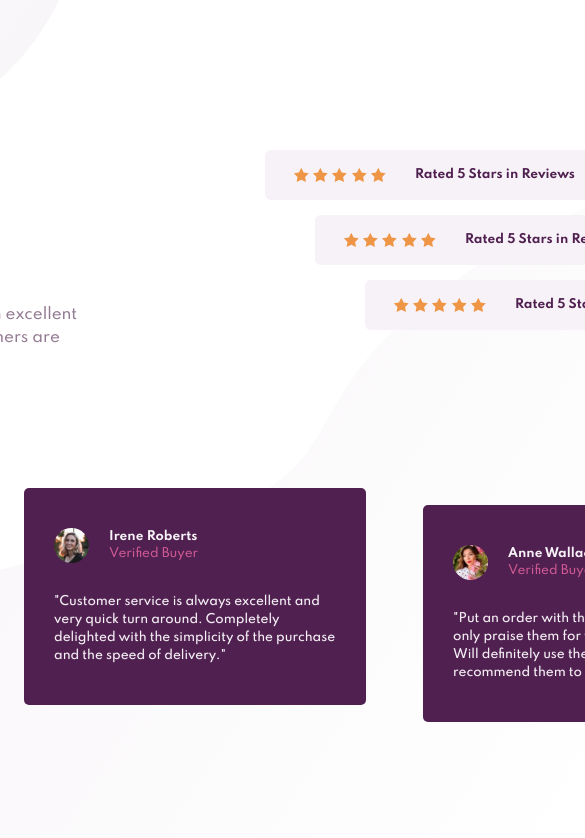
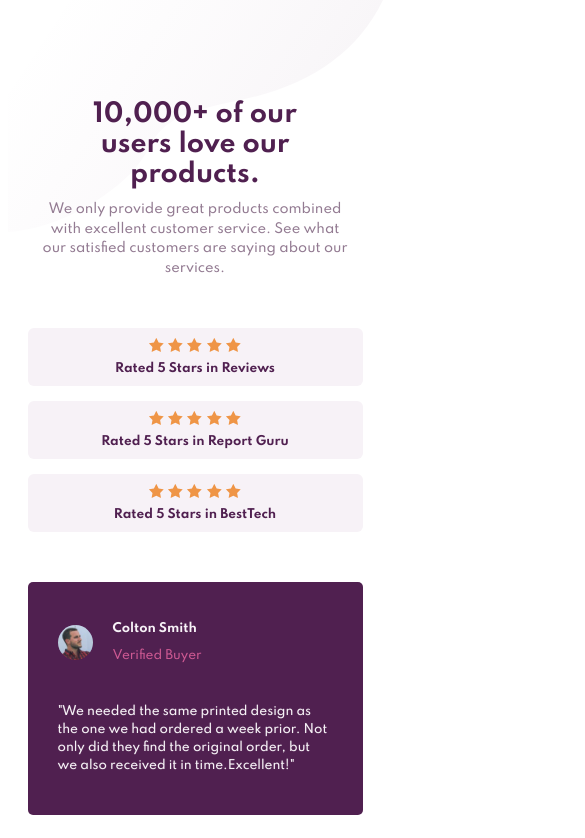
Before and after one commit to Barna-Molnar/social-proof-section-react, a React (Create React App) app: page / in a window 390 px wide. Shown: the top 838 px of the page, 585 px wide, since content can reach past the window. Built offline with nearby package versions, Linux system fonts and the light colour scheme.

Commit message:
Mobile Stage1

```diff
--- a/src/App.scss
+++ b/src/App.scss
@@ -48,3 +48,43 @@
     gap: 2.5rem;
   }
 }
+
+@media (max-width: 1200px) {
+  .App {
+    width: 375px;
+    height: 100%;
+    padding: 10rem 2rem;
+    display: flex;
+    flex-direction: column;
+    justify-content: center;
+    background-size: contain;
+  }
+  header {
+    flex-direction: column;
+    gap: 5rem;
+    margin-bottom: 5rem !important;
+
+    .title {
+      width: 100% !important;
+      text-align: center !important;
+      padding: 0 1rem !important;
+
+      h1 {
+        font-size: 2.5rem !important;
+      }
+      h4 {
+        font-size: 13px !important;
+      }
+    } // title closer tag
+    .ratings {
+      width: 100% !important;
+    }
+  } // header closer tag
+
+  .container__buyer {
+    flex-direction: column;
+    height: 100% !important;
+    width: 100%;
+    justify-content: unset !important;
+  }
+}
--- a/src/index.scss
+++ b/src/index.scss
@@ -12,7 +12,7 @@ html {
 }
 body {
   width: 100%;
-  height: 100%;
+  min-height: 100%;
   margin: 0;
   box-sizing: border-box;
   display: flex;
@@ -29,3 +29,10 @@ code {
   background-color: blue;
   color: white;
 }
+@media (max-width: 1200px) {
+  body {
+    width: 375px;
+    margin: auto auto;
+    overflow-y: scroll;
+  }
+}
--- a/src/ratingBox.scss
+++ b/src/ratingBox.scss
@@ -23,3 +23,14 @@
     color: $color-very-dark-mag;
   }
 }
+@media (max-width: 1200px) {
+  .ratingBox__container {
+    flex-direction: column;
+    align-self: stretch !important;
+    padding: 1rem 5rem;
+    width: 100%;
+  }
+  p {
+    margin-top: 1rem;
+  }
+}
--- a/src/testimonialBox.scss
+++ b/src/testimonialBox.scss
@@ -49,3 +49,9 @@
     }
   }
 }
+@media (max-width: 1200px) {
+  .card__container {
+    align-self: center !important;
+    width: 100%;
+  }
+}
```
